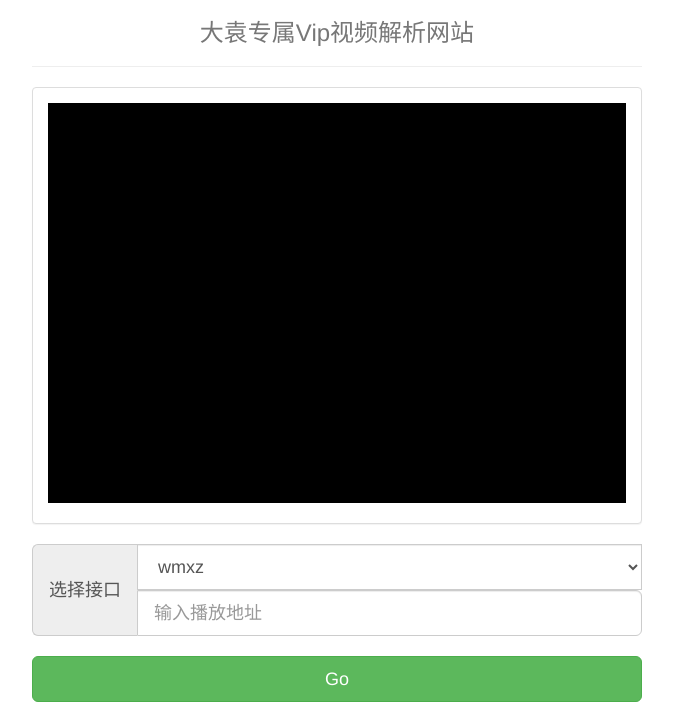
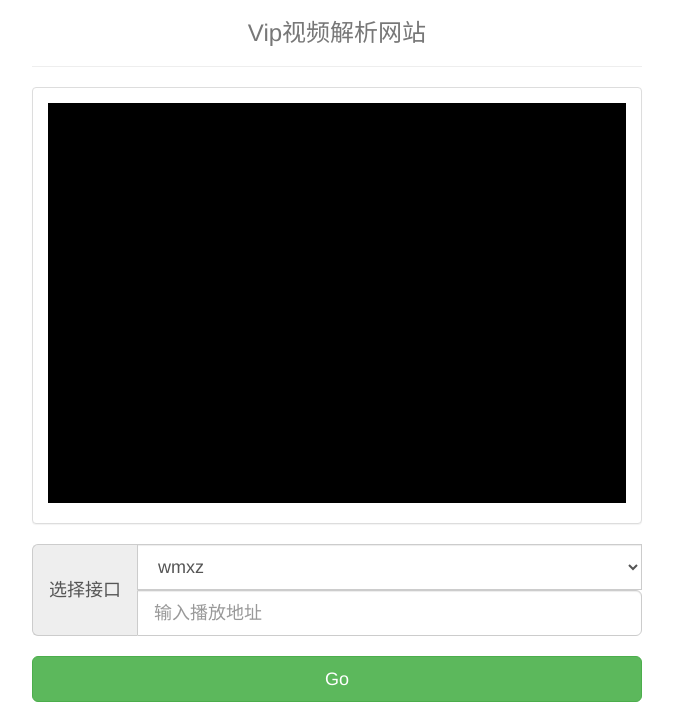
Before and after one commit to FHL5/Mine, a plain HTML site: page vip/index.html in a window 1280 px wide. Shown: the top 720 px of the page, without its empty margins (303-976 px from the left). Drawn offline with nearby package versions, Linux system fonts and the light colour scheme.

Commit message:
2017/12/25

```diff
--- a/vip/index.html
+++ b/vip/index.html
@@ -22,7 +22,7 @@ function dihejk() {
 </script></head>
 <body background="images/bj.png">
   <div class="col-xs-12 col-sm-10 col-md-8 col-lg-6 center-block" style="float: none;">
-  <h3 class="text-muted" align="center">大袁专属Vip视频解析网站</h3>
+  <h3 class="text-muted" align="center">Vip视频解析网站</h3>
 <hr>
 	<table class="table table-bordered">
 	<tbody>
```
Also changed, not shown: 1 other file.
